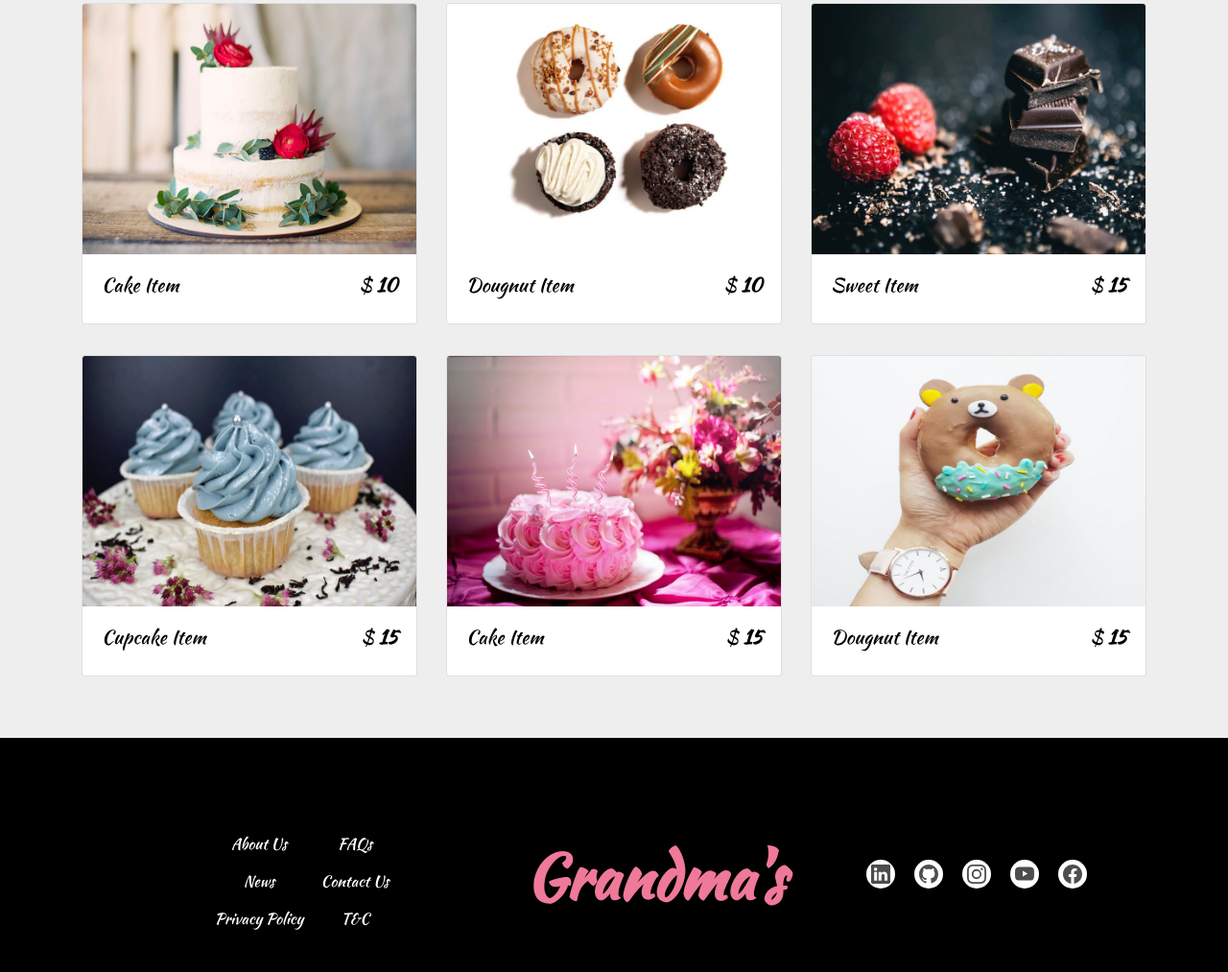
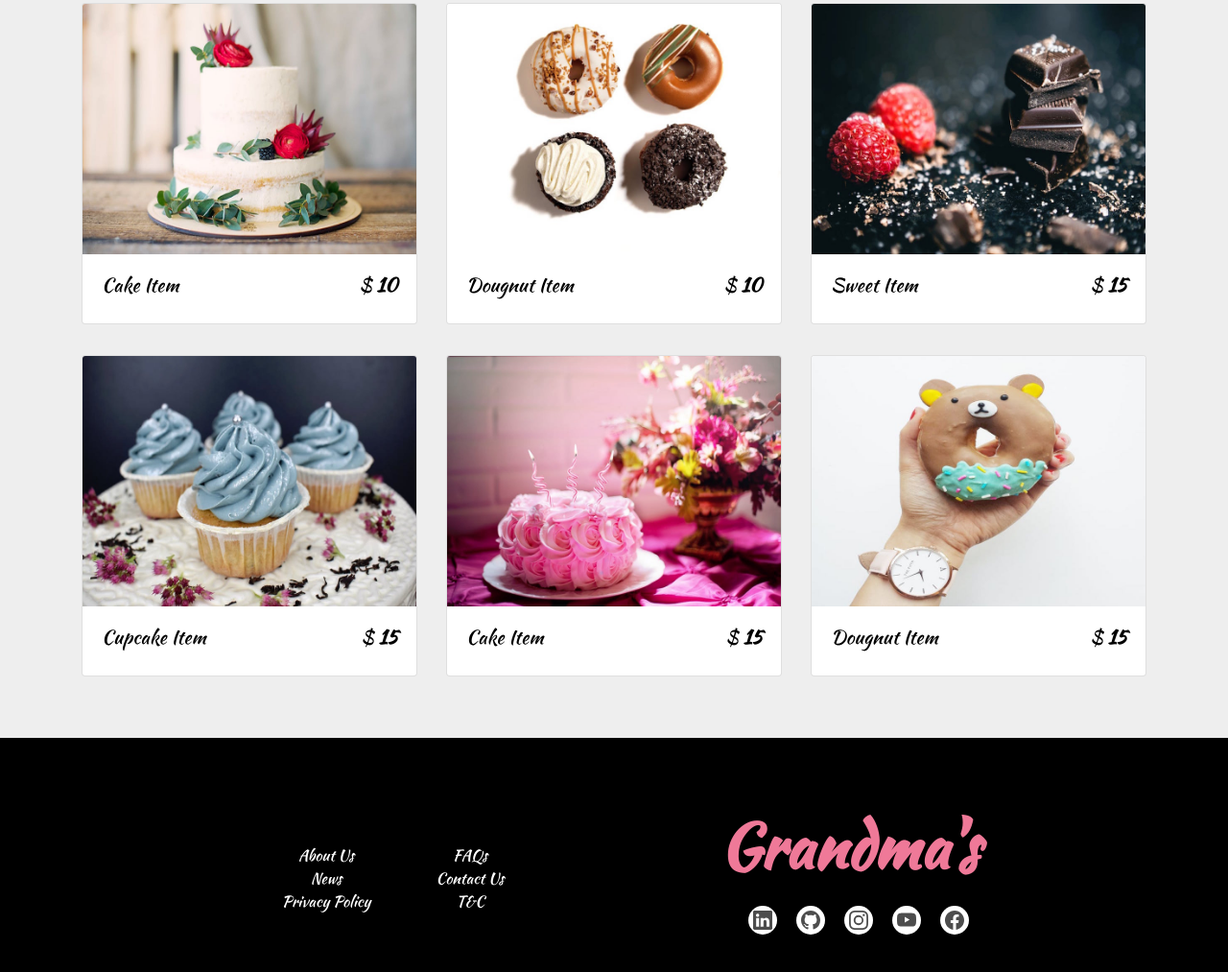
Before and after one commit to MeMrBerlin/Online-Cake-Shop, a plain HTML site: page index.html in a window 1280 px wide. Shown: the part 2401-3414 px from the top of the page at 96% size. Drawn offline with nearby package versions, Linux system fonts and the light colour scheme.

Commit message:
about us css

```diff
--- a/css/styles.css
+++ b/css/styles.css
@@ -5,13 +5,26 @@
   padding: 20px 10px;
   text-align: center;
   display: grid;
-  grid-template-columns: 100px 100px 1fr;
+  grid-template-columns: 150px 150px 1fr;
   justify-content: space-evenly;
   align-items: center;
   height: 300px;
   padding-left: 220px;
 }
 
+.Help {
+  display: flex;
+  flex-direction: column;
+  justify-content: center;
+  padding-top: 10px;
+  margin-right: 50px;
+  height: 100px;
+  width: 200px;
+}
+
+.Help:hover {
+  color: #f0a500;
+}
 /* Links inside the divs */
 .aboutUs a {
   color: white;
@@ -31,15 +44,24 @@
   margin-right: 20px;
 }
 
-.social-media-icon {
+.Social-media {
   margin: 0 8px; /* Optional spacing between icons */
   fill: #ffffff; /* Default color (white) */
   transition: fill 0.3s ease-in-out;
   display: flex;
   justify-content: center;
   align-items: center;
+  flex-direction: column;
+  padding-bottom: 20px;
 }
 
+.Social-media-logo {
+  padding: 0px 0px 0px 0px;
+}
+.example-2 {
+  padding: 0px 0px 0px 0px;
+  margin: 0px 0px 0px 0px;
+}
 /* From Uiverse.io by wilsondesouza */
 ul {
   list-style: none;
--- a/index.html
+++ b/index.html
@@ -469,16 +469,16 @@ https://www.iconfinder.com/korawan_m
   </div>
 
   <div class="aboutUs">
-    <div class="Help">
-    <a href="">About Us</a>
-    <a href="">News</a>
-    <a href="">Privacy Policy</a>
-    </div>
-    <div class="grandma">
+    <ul class="Help">
+      <a href="">About Us</a>
+      <a href="">News</a>
+      <a href="">Privacy Policy</a>
+    </ul>
+    <ul class="Help">
       <a href="">FAQs</a>
       <a href="">Contact Us</a>
       <a href="">T&C</a>
-    </div>
+    </ul>
     <div class="Social-media">
       <div class="website-logo">
         <h1 class="text-capitalize">
```
